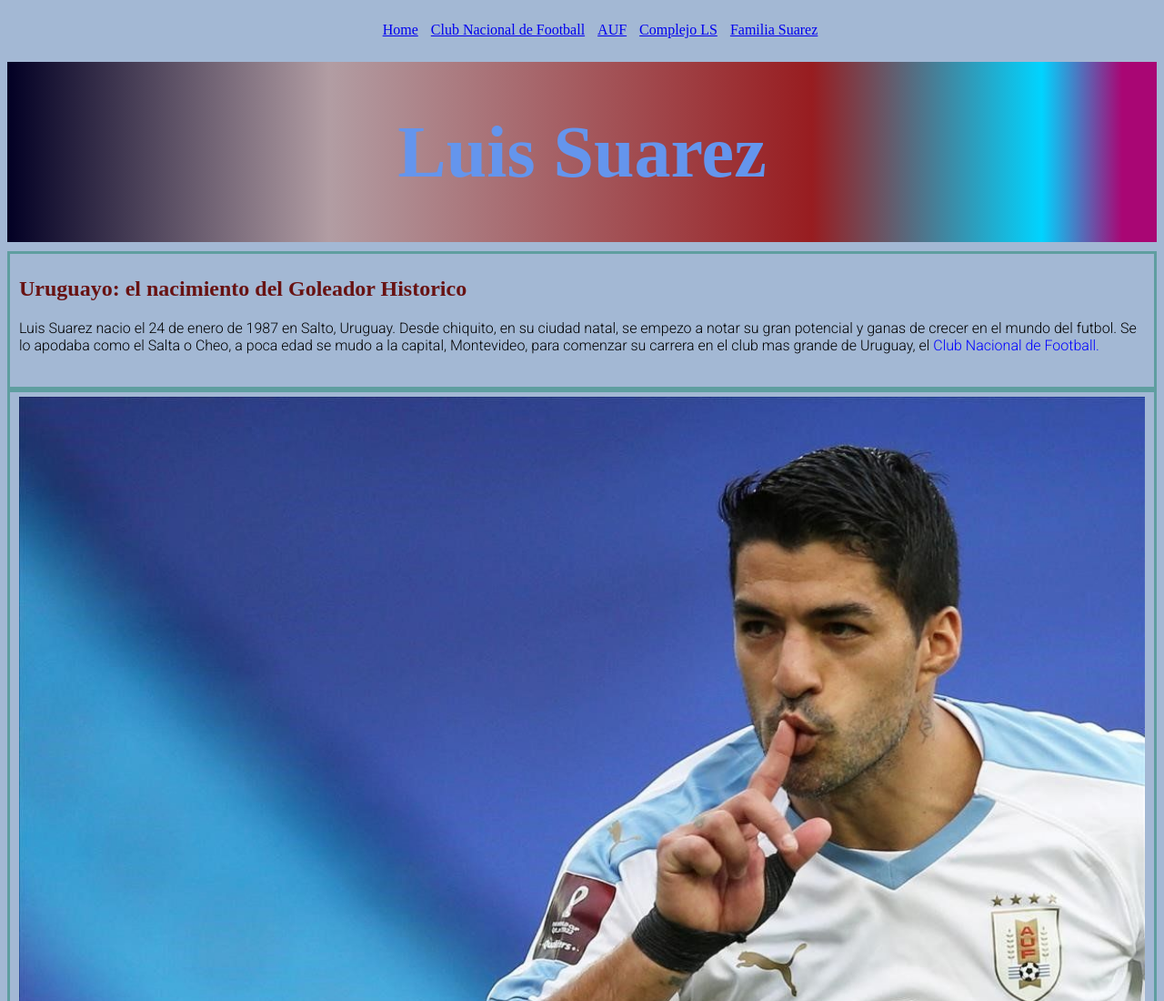
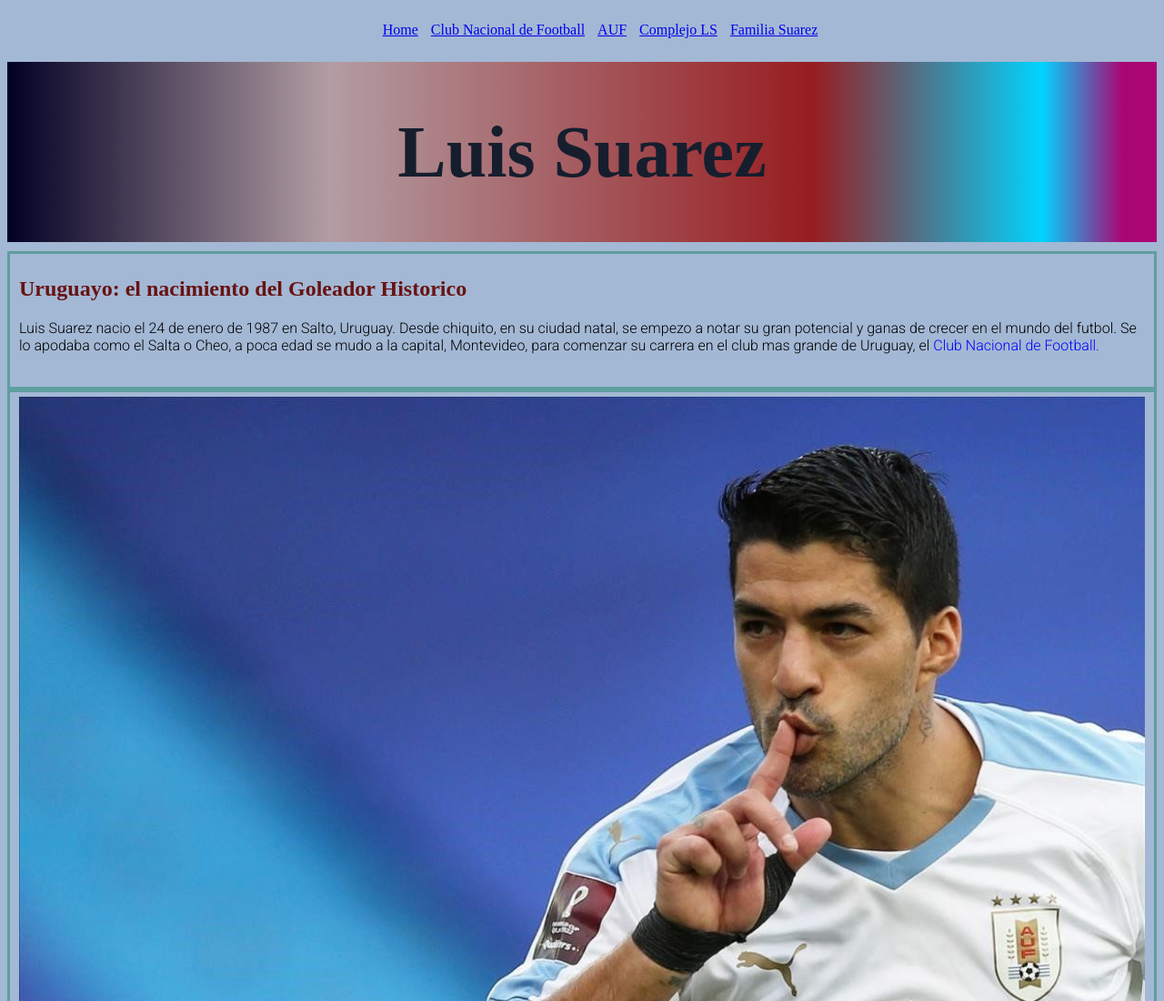
Before and after one commit to rodriclav2809/proyecto_coder, a plain HTML site: page index.html in a window 1280 px wide. Shown: the top 1100 px of the page at 91% size. Drawn offline with Linux system fonts and the light colour scheme.

Commit message:
cambios en branch develop

```diff
--- a/main.css
+++ b/main.css
@@ -25,7 +25,7 @@ nav {
 }
 
 .titulo-principal {
-    color: cornflowerblue;
+    color: rgb(22, 30, 46);
     font-size: 80px;
     text-align: center;
 }
```
